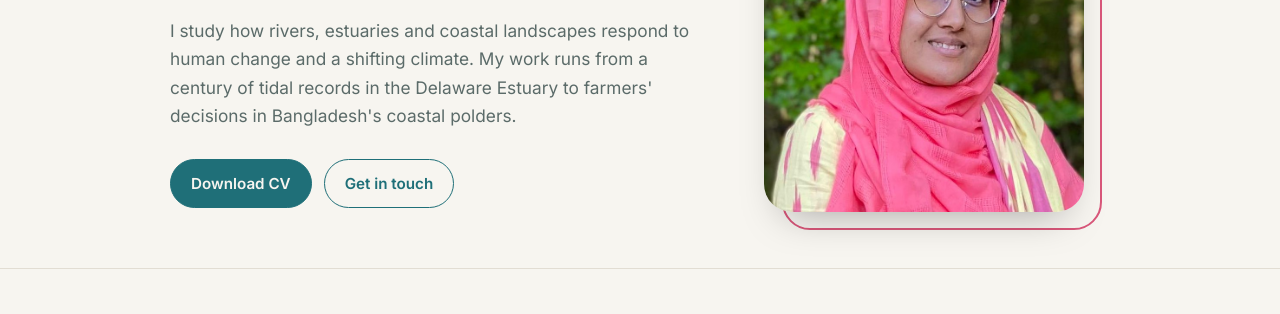
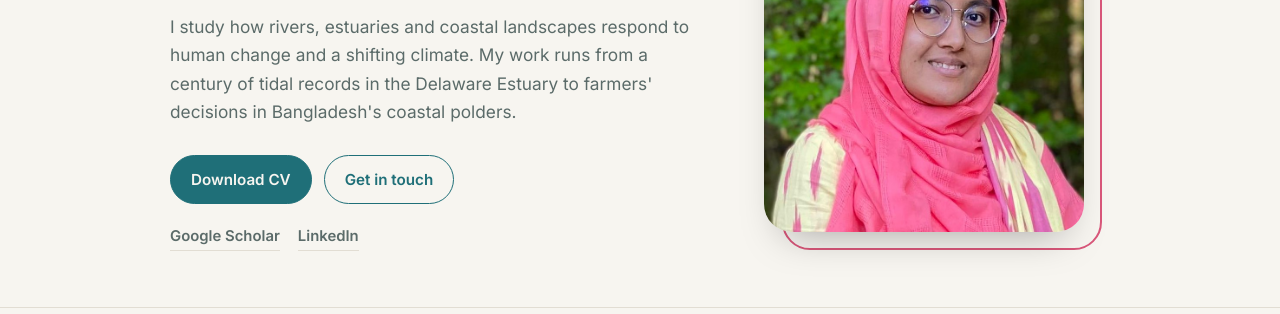
Before and after one commit to taznin-naher/taznin-naher.github.io, a plain HTML site: page index.html in a window 1280 px wide. Shown: the part 241-555 px from the top of the page. Drawn offline with Linux system fonts and the light colour scheme.

Commit message:
Add files via upload

```diff
--- a/index.html
+++ b/index.html
@@ -43,6 +43,9 @@ header.hero{padding:72px 0 56px}
 .btn{display:inline-block;padding:11px 20px;border-radius:999px;font-weight:600;font-size:.95rem;text-decoration:none;border:1.5px solid var(--accent)}
 .btn.primary{background:var(--accent);color:var(--bg)}
 .btn.ghost{color:var(--accent)}
+.social{display:flex;flex-wrap:wrap;gap:18px;margin-top:20px;font-size:.93rem;font-weight:600}
+.social a{color:var(--muted);text-decoration:none;border-bottom:1.5px solid var(--line);padding-bottom:2px}
+.social a:hover{color:var(--accent);border-color:var(--accent)}
 .photo{position:relative;justify-self:center}
 .photo img{width:100%;max-width:320px;aspect-ratio:1;object-fit:cover;border-radius:28px;display:block;box-shadow:0 20px 40px -20px rgba(0,0,0,.35)}
 .photo::before{content:"";position:absolute;inset:18px -18px -18px 18px;border:2px solid var(--rose);border-radius:28px;z-index:-1}
@@ -105,6 +108,10 @@ footer{padding:28px 0;text-align:center;color:var(--muted);font-size:.85rem;bord
     <div class="btns">
       <a class="btn primary" href="assets/CV_Taznin_Naher.pdf" target="_blank" rel="noopener">Download CV</a>
       <a class="btn ghost" href="mailto:naher.t@ufl.edu">Get in touch</a>
+    </div>
+    <div class="social">
+      <a href="https://scholar.google.com/citations?user=uNWVDvEAAAAJ&amp;hl=en" target="_blank" rel="noopener">Google Scholar</a>
+      <a href="https://www.linkedin.com/in/taznin-naher-583b1788/" target="_blank" rel="noopener">LinkedIn</a>
     </div>
   </div>
   <div class="photo"><img src="assets/headshot.jpeg" alt="Portrait of Taznin Naher"></div>
@@ -174,6 +181,7 @@ footer{padding:28px 0;text-align:center;color:var(--muted);font-size:.85rem;bord
 
 <section id="publications" class="pubs"><div class="wrap">
   <h2><small>Output</small>Publications &amp; presentations</h2>
+  <p style="color:var(--muted);margin:-12px 0 0">Full list and citations on <a href="https://scholar.google.com/citations?user=uNWVDvEAAAAJ&amp;hl=en" target="_blank" rel="noopener">Google Scholar</a>.</p>
   <h3>Journal articles</h3>
   <ul>
     <li>Kadir, M. N., Lorenzo-Trueba, J., <b>Naher, T.</b>, Talke, S. A., Wahl, T., &amp; Dangendorf, S. (2026). A Century of Tidal Transformation in the Delaware Estuary: Anthropogenic Modification, Nonlinear Harmonic Response, and Flood-Relevant High-Water Duration. <span class="tag">Under review</span></li>
@@ -230,6 +238,10 @@ footer{padding:28px 0;text-align:center;color:var(--muted);font-size:.85rem;bord
     <a class="btn primary" href="mailto:naher.t@ufl.edu">naher.t@ufl.edu</a>
     <a class="btn ghost" href="mailto:tnaher.fl@gmail.com">tnaher.fl@gmail.com</a>
   </div>
+  <div class="social" style="justify-content:center;margin-top:20px">
+    <a href="https://scholar.google.com/citations?user=uNWVDvEAAAAJ&amp;hl=en" target="_blank" rel="noopener">Google Scholar</a>
+    <a href="https://www.linkedin.com/in/taznin-naher-583b1788/" target="_blank" rel="noopener">LinkedIn</a>
+  </div>
   <p style="margin-top:20px">Based in Florida, US</p>
 </div></section>
 
```
